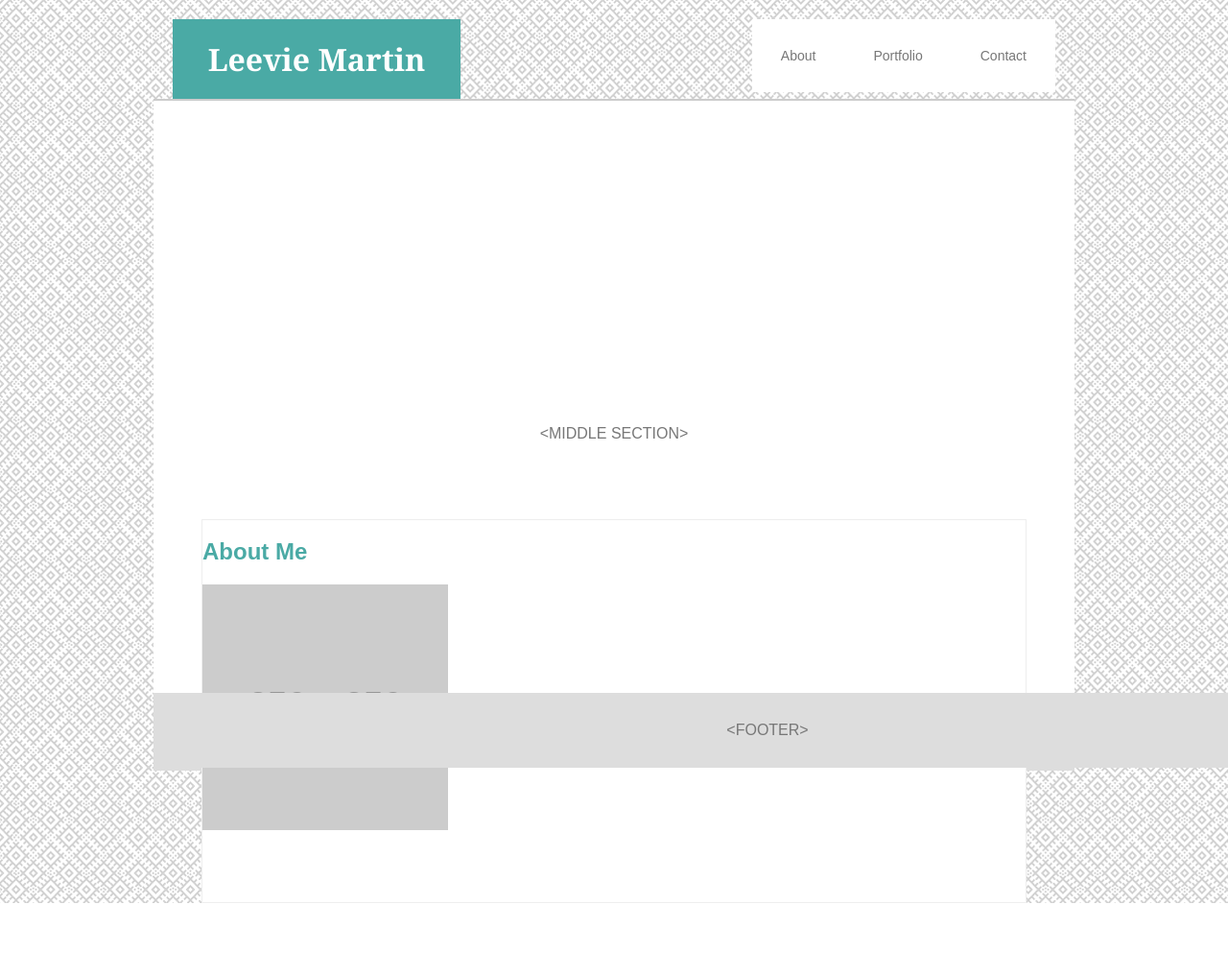
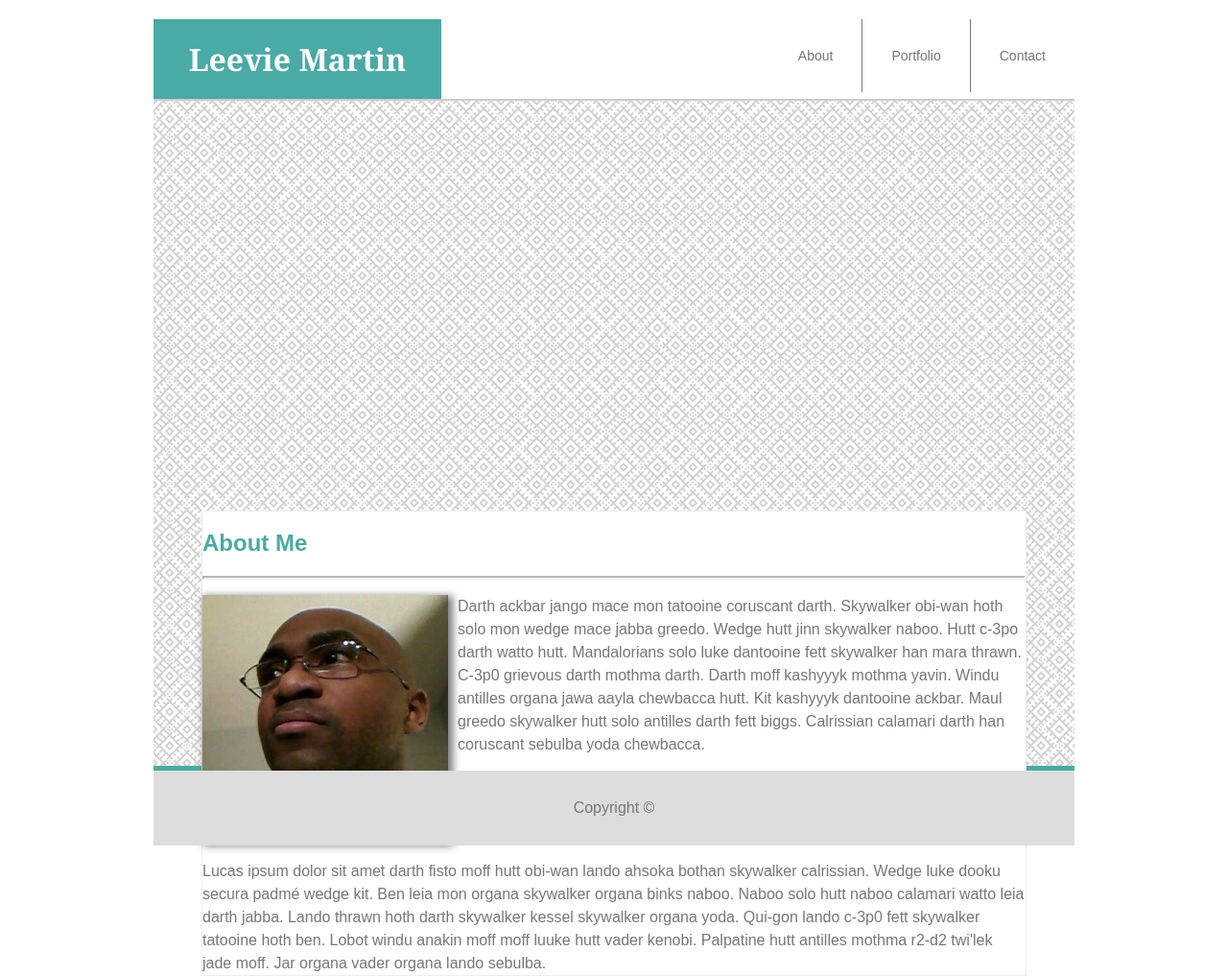
Before and after one commit to Leevie/leevie.github.io, a plain HTML site: page index.html in a window 1280 px wide. Shown: the whole page at 96% size. Before the commit the page ends 941 px from the top, so only its background shows below. Drawn offline with Linux system fonts and the light colour scheme; placeholder pictures from the web are drawn by us.

Commit message:
Revised for HW Turn-in

```diff
--- a/bio/assets/css/old1-style.css
+++ b/bio/assets/css/mainStyle.css
@@ -1,14 +1,13 @@
 * {
     box-sizing: border-box;
-    text-align: center;
+    /* text-align: center; */
     color: #777777;
   }
-/* Not sure what this does -- applies to all elements? */
 
 body {
     margin: 0;
     padding: 0;
-    background-image: url("..\\images\\circuit.png");
+    /* background-image: url("..\\images\\circuit.png"); */
     font-family: Arial, Helvetica, sans-serif;
 }
 
@@ -24,19 +23,26 @@ h2 {
     line-break: normal;
 }
 
+hr {
+    display: block;
+    clear: both;
+    margin: 1em auto;
+    border-style: inset;
+    border-width: 2px;
+    opacity: 70%;
+    color: #777777;
+}
+
 .bodyBox {
     width: 960px;
     margin: 0 auto;
-    /* text-align: center; */
-    /* background-color: purple; */
 }
 
 
-.topMenu {
-    /* background-color: grey; */
-    margin: 20px;
-    clear: both;
-
+.header {
+    margin: 20px 0 0 0;  /* same as setting: margin-top */
+    width: auto;
+    height: auto;
 }
 
 .nameBox {
@@ -48,6 +54,16 @@ h2 {
     color: white;
     font-family: Georgia, 'Times New Roman', Times, serif;
     float: left;
+
+}
+
+/* I can't figure out why ".buttons" have not affect on it's container, "span".  Can't get span to change it's position. */
+
+span {
+    /* margin: auto; */
+    /* width: 700px; */
+    /* height: 800px; */
+    float: right;
 }
 
 .button {
@@ -70,15 +86,22 @@ h2 {
     width: 960px;
     height: 700px;
     border-top: 2px solid #cccccc;
-    border-bottom: 5px solid #dddddd;
+    border-bottom: 5px solid #4aaaa5;
     clear: both;
     align-content: center;
+    background-image: url("..\\images\\circuit.png");
     /* padding: 40px; */
+}
+
+p {
+    display: inline;
+    line-height: 1.5;
+    text-align: left;
 }
 
 .middleBox {
     width: 860px;
-    height: 400px;
+    height: auto;
     /* padding: 20px; */
     margin-left: 50px;
     margin-top: 80px;
@@ -91,6 +114,8 @@ h2 {
 #profilePic {
     float: left;
     clear: both;
+    margin: 0 10px 10px 0;
+    box-shadow: 3px 3px 8px 2px #777777;
 }
 
 .footer {
@@ -98,6 +123,8 @@ h2 {
     /* clear: both; */
     background-color: #dddddd;
     position: fixed;
-    bottom: 0;
-    width: 100%;
+    /* bottom: 0; */
+    margin: 0 auto;
+    width: 960px;
+    text-align: center;
 }
--- a/index.html
+++ b/index.html
@@ -10,45 +10,61 @@
 
     <title>Leevie Martin - Porfolio</title>
 
-    <link rel="stylesheet" type="text/css" href="bio\assets\css\old1-style.css">
+    <link rel="stylesheet" type="text/css" href="bio\assets\css\mainStyle.css">
 
 </head>
 <body>
     <div class="bodyBox">
 
-        <header class="topMenu">
+        <div class="header">
 
-            <!-- Box for 'Your Name'  May possibly add Buttons for of HTMLs -->
+
             <h1 class="nameBox">Leevie Martin</h1>
 
             <span>
-                <a href="bio\contact.html" class="button">Contact</a>
-                <a href="bio\portfolio.html" class="button">Portfolio</a>
-                <a href="index.html" class="button">About</a>
-                <!-- The below setting works! -->
-                <!-- <a href="contact.html" class="button">This is a Test</a> -->
+                <a class="button" href="bio\contact.html">Contact</a>
+                <a class="button" href="bio\portfolio.html" style="border-left: 1px solid #777777; border-right: 1px solid #777777;">Portfolio</a>
+                <a class="button" href="index.html" >About</a>
             </span>
 
-        </header>
+        </div>
 
         <section class="middleSection">
-            &lt;MIDDLE SECTION&gt;
+            <!-- &lt;MIDDLE SECTION&gt; -->
 
-            <div class="middleBox">
+            <article class="middleBox">
 
                 <h2>About Me</h2>
 
-                <img id="profilePic" src="//via.placeholder.com/256">
-                <!-- <img id="profilePic" src="bio\assets\images\profilePic1.jpg"> -->
+                <hr>
 
+                <!-- <img id="profilePic" src="bio\assets\images\256.png"> -->
+                <img id="profilePic" src="bio\assets\images\profilePic1.jpg">
 
-            </div>
+                    <p>
+                            Darth ackbar jango mace mon tatooine coruscant darth. Skywalker obi-wan hoth solo mon wedge mace jabba greedo. Wedge hutt jinn skywalker naboo. Hutt c-3po darth watto hutt. Mandalorians solo luke dantooine fett skywalker han mara thrawn. C-3p0 grievous darth mothma darth. Darth moff kashyyyk mothma yavin. Windu antilles organa jawa aayla chewbacca hutt. Kit kashyyyk dantooine ackbar. Maul greedo skywalker hutt solo antilles darth fett biggs. Calrissian calamari darth han coruscant sebulba yoda chewbacca.                    </p>
+
+                    <br>
+                    <br>
+
+                    <p>
+                        If you will not be turned, you will be destroyed. Young fool...only now, at the end, do you understand. Your feeble skills are no match for the power of the dark side. You have paid the price for your lack of vision.
+                    </p>
+
+                    <br>
+                    <br>
+
+                    <p>
+                            Lucas ipsum dolor sit amet darth fisto moff hutt obi-wan lando ahsoka bothan skywalker calrissian. Wedge luke dooku secura padmé wedge kit. Ben leia mon organa skywalker organa binks naboo. Naboo solo hutt naboo calamari watto leia darth jabba. Lando thrawn hoth darth skywalker kessel skywalker organa yoda. Qui-gon lando c-3p0 fett skywalker tatooine hoth ben. Lobot windu anakin moff moff luuke hutt vader kenobi. Palpatine hutt antilles mothma r2-d2 twi'lek jade moff. Jar organa vader organa lando sebulba.
+                    </p>
+
+            </article>
 
         </section>
 
-        <div class="footer">
-            &lt;FOOTER&gt;
-        </div>
+        <footer class="footer">
+            Copyright &copy;
+        </footer>
 
     </div>
 
```
Also changed, not shown: bio/assets/css/oldStyle.css (renamed from bio/assets/css/style.css), bio/assets/images/256.png (added), bio/misc/new-index.html (renamed from bio/new-index.html), bio/misc/old-index.html (renamed from bio/index.html).
